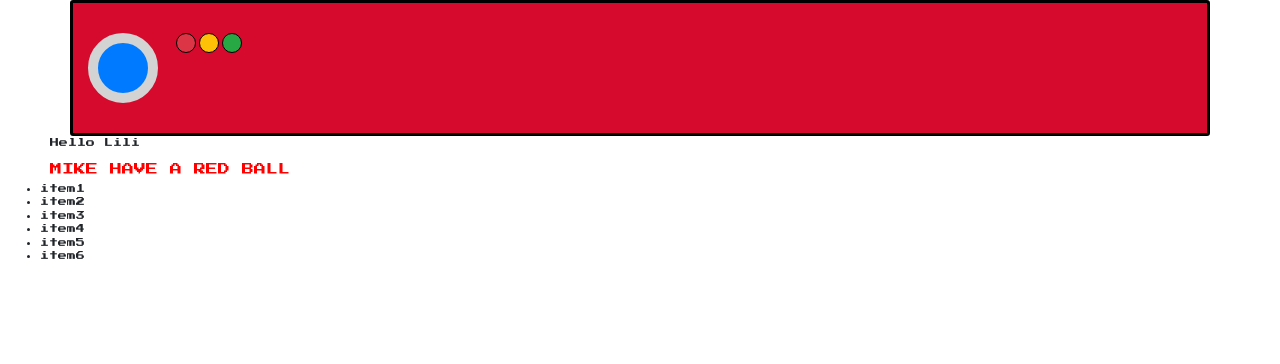
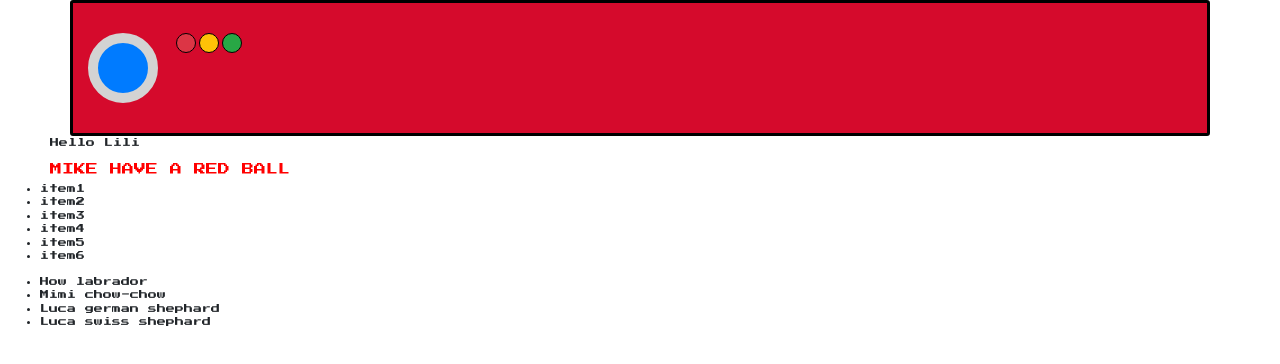
Before and after one commit to mswidzinska/vokedex-Complete, a Vue app: page /#/ in a window 1280 px wide. Shown: the top 364 px of the page. Built offline with nearby package versions, Linux system fonts and the light colour scheme.

Commit message:
list rendering objects

```diff
--- a/src/views/Home.vue
+++ b/src/views/Home.vue
@@ -20,7 +20,13 @@
     <div>
       <ul>
         <li v-for="item in items" :key="item.index">
-          {{item}}
+          {{ item }}
+        </li>
+      </ul>
+         <ul>
+        <li v-for="dog in dogs" :key="dog.index">
+          {{ dog.name }}
+           {{ dog.type }}
         </li>
       </ul>
     </div>
@@ -36,10 +42,14 @@ export default {
       red: true,
       green: false,
       yellow: false,
-      items:["item1", "item2", "item3", "item4", "item5", "item6"]
-    };
-  },
-};
+      items:["item1", "item2", "item3", "item4", "item5", "item6"],
+    dogs: [
+      {name: "How", type: "labrador"},
+      {name: "Mimi", type: "chow-chow"},
+      {name: "Luca", type: "german shephard"},
+      {name: "Luca", type: "swiss shephard"},
+    ],
+    }}};
 </script>
 
 <style lang="scss">
@@ -59,15 +69,15 @@ export default {
   border: 3px solid black;
 }
 .space {
-  margin-left:50px;
+  margin-left: 50px;
 }
 .red {
-  color:red;
+  color: red;
 }
 .green {
-  color:green;
+  color: green;
 }
 .yellow {
-  color:yellow;
+  color: yellow;
 }
 </style>
```
